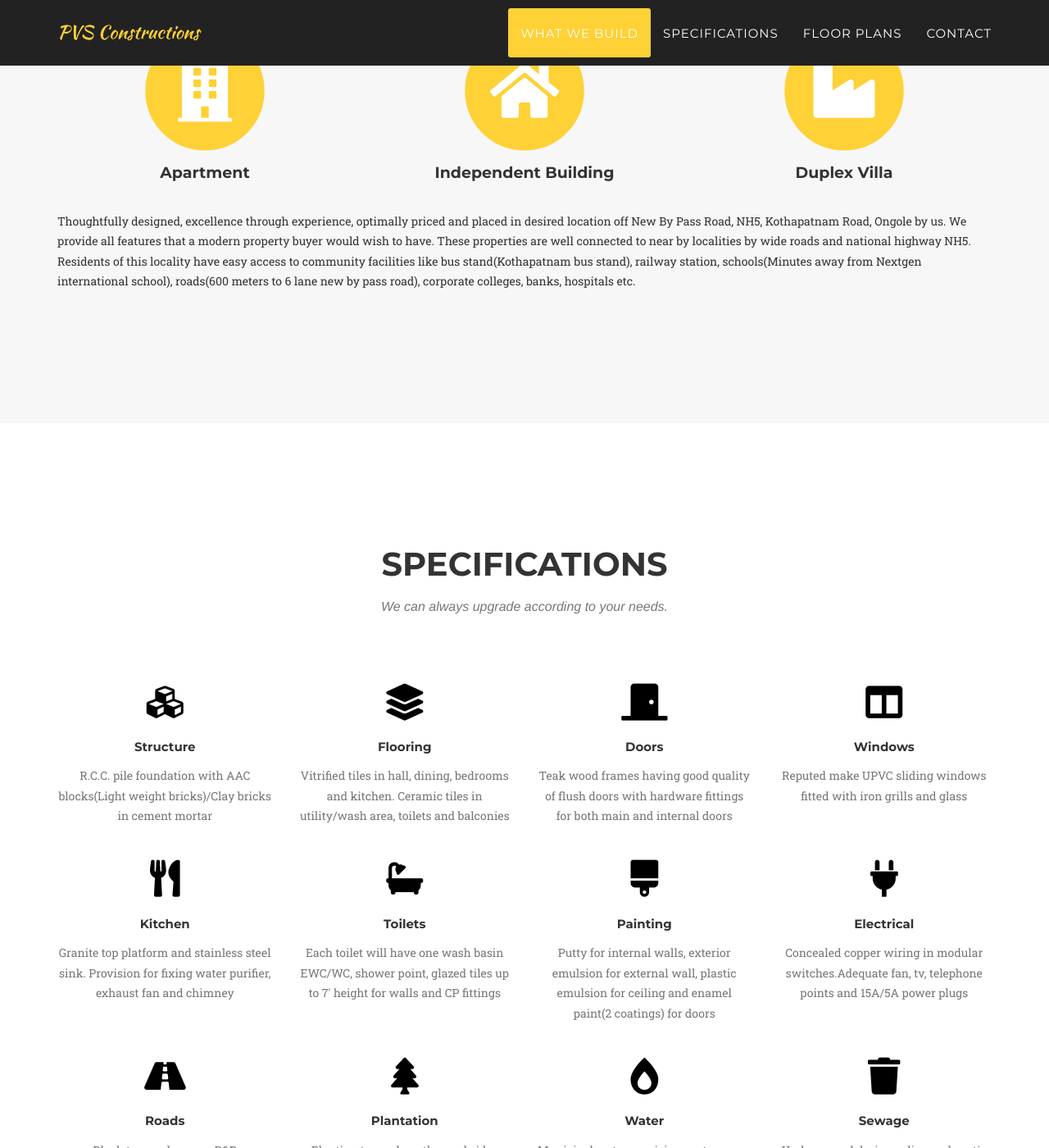
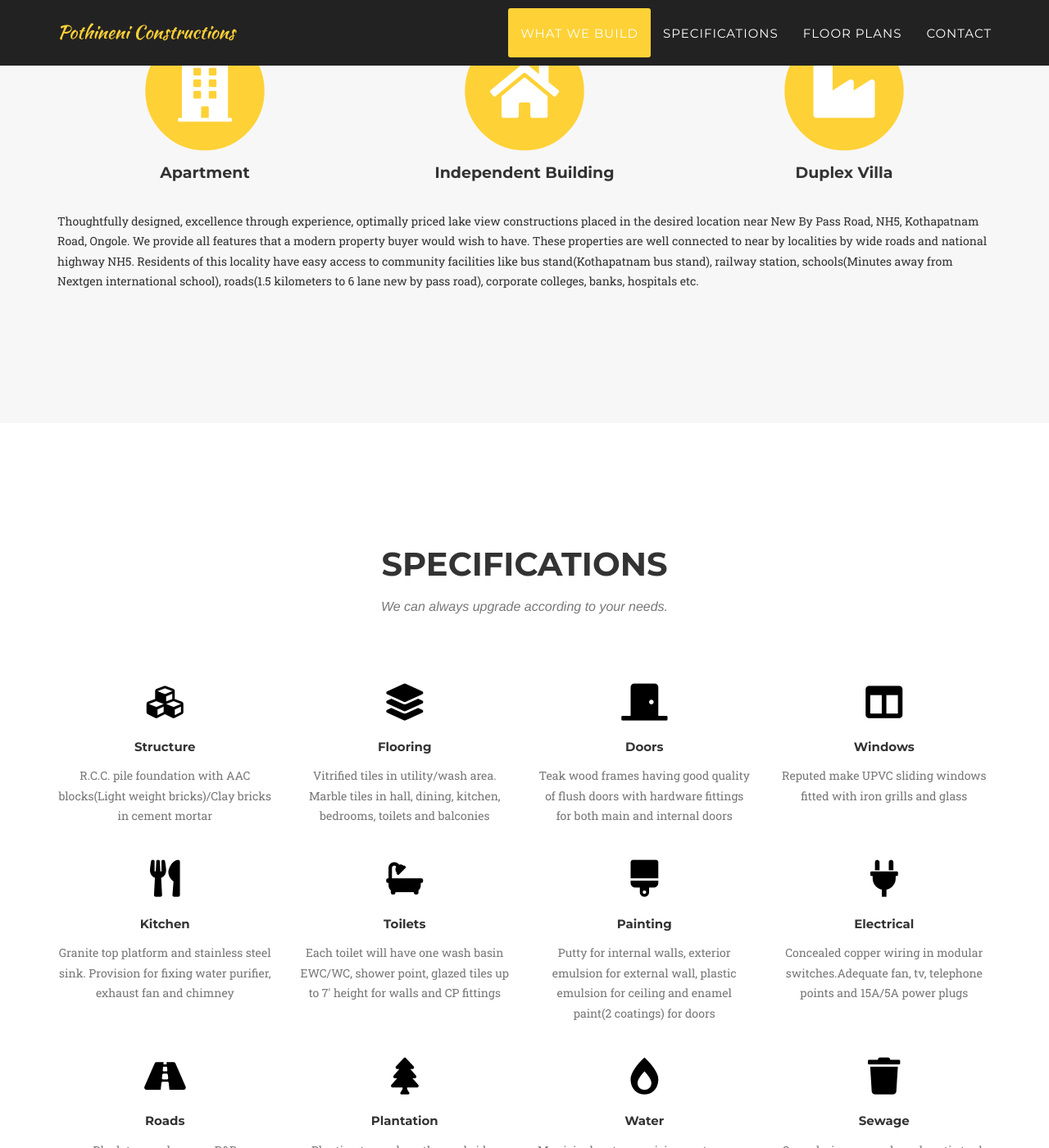
Before and after one commit to karthikpothineni/RealEstateTheme, a Jekyll site: the page built from index.html, in a window 1280 px wide and 1400 px high, scrolled down 991 px. Shown: the whole window at 82% size. Built offline with Jekyll 4.4.1, drawn with Linux system fonts in a browser that asks for light colours; nearby versions of some CDN libraries; some web fonts are replaced; some of the changed text lies outside the part shown.

Commit message:
Updated specs

```diff
--- a/_config.yml
+++ b/_config.yml
@@ -2,9 +2,9 @@ url: https://karthikpothineni.github.io
 baseurl:
 
 # Site settings
-title: PVS Constructions
-email: pvsconstructions@domain.com
-description: "pvs constructions. Ongole Top contructions. Low Cost, Reliable and Fast"
+title: Pothineni Constructions
+email: pothineniconstructions@domain.com
+description: "pothineni constructions. Ongole Top contructions. Low Cost, Reliable and Fast"
 
 
 # Social networks usernames (many more available: google-plus, flickr, dribbble, pinterest, instagram, tumblr, linkedin, etc.)
--- a/_includes/header.html
+++ b/_includes/header.html
@@ -41,7 +41,7 @@
     <header>
         <div class="container">
             <div class="intro-text">
-                <div class="intro-lead-in">Welcome To Pvs Constructions!</div>
+                <div class="intro-lead-in">Welcome To Pothineni Constructions!</div>
                 <div class="intro-heading">It's Nice To Meet You</div>
                 <a href="#services" class="page-scroll btn btn-xl">Know Us More</a>
             </div>
--- a/_includes/services.html
+++ b/_includes/services.html
@@ -34,6 +34,6 @@
                 </div>
             </div>
             <h3></h3>
-            <p>Thoughtfully designed, excellence through experience, optimally priced and placed in desired location off New By Pass Road, NH5, Kothapatnam Road, Ongole by us. We provide all features that a modern property buyer would wish to have. These properties are well connected to near by localities by wide roads and national highway NH5. Residents of this locality have easy access to community facilities like bus stand(Kothapatnam bus stand), railway station, schools(Minutes away from Nextgen international school), roads(600 meters to 6 lane new by pass road), corporate colleges, banks, hospitals etc.</p>
+            <p>Thoughtfully designed, excellence through experience, optimally priced lake view constructions placed in the desired location near New By Pass Road, NH5, Kothapatnam Road, Ongole. We provide all features that a modern property buyer would wish to have. These properties are well connected to near by localities by wide roads and national highway NH5. Residents of this locality have easy access to community facilities like bus stand(Kothapatnam bus stand), railway station, schools(Minutes away from Nextgen international school), roads(1.5 kilometers to 6 lane new by pass road), corporate colleges, banks, hospitals etc.</p>
         </div>
     </section>
--- a/_includes/specifications.html
+++ b/_includes/specifications.html
@@ -20,7 +20,7 @@
                             <i style="color: black;" class="fa fa-layer-group"></i>
                         </span>
                         <h5 class="service-heading">Flooring</h5>
-                        <p class="text-muted">Vitrified tiles in hall, dining, bedrooms and kitchen. Ceramic tiles in utility/wash area, toilets and balconies</p>
+                        <p class="text-muted">Vitrified tiles in utility/wash area. Marble tiles in hall, dining, kitchen, bedrooms, toilets and balconies</p>
                 </div>
                 <div class="col-md-3">
                         <span class="fa-3x">
@@ -89,14 +89,14 @@
                             <i style="color: black;" class="fa fa-burn"></i>
                         </span>
                         <h5 class="service-heading">Water</h5>
-                        <p class="text-muted">Municipal water provision, water sump and water tank up to 1000 litres capacity to individual house</p>
+                        <p class="text-muted">Municipal water provision, water sump and water tank up to 2000 litres capacity to individual house</p>
                 </div>
                 <div class="col-md-3">
                         <span class="fa-3x">
                             <i style="color: black;" class="fa fa-trash"></i>
                         </span>
                         <h5 class="service-heading">Sewage</h5>
-                        <p class="text-muted">Underground drainage line and septic tank to individual house</p>
+                        <p class="text-muted">Open drainage canals and septic tank to individual house</p>
                 </div>
             </div>
         </div>
```
Also changed, not shown: 6 other files.
